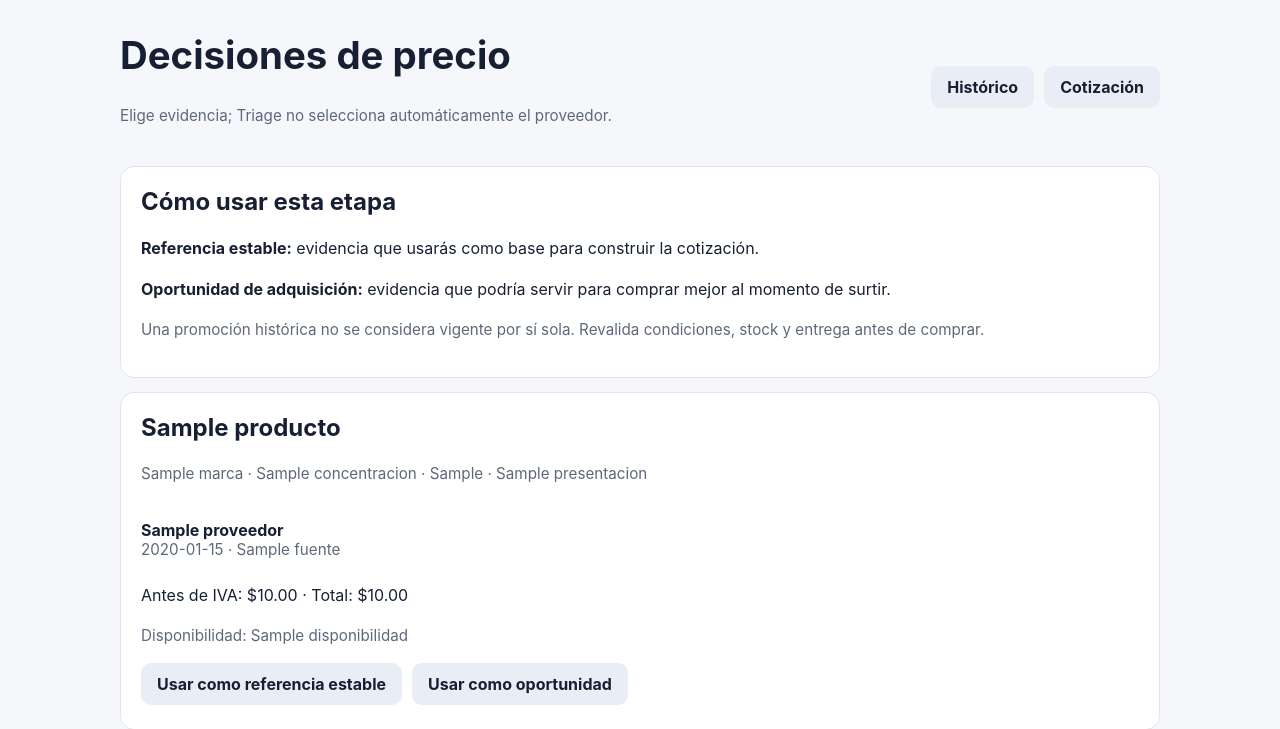
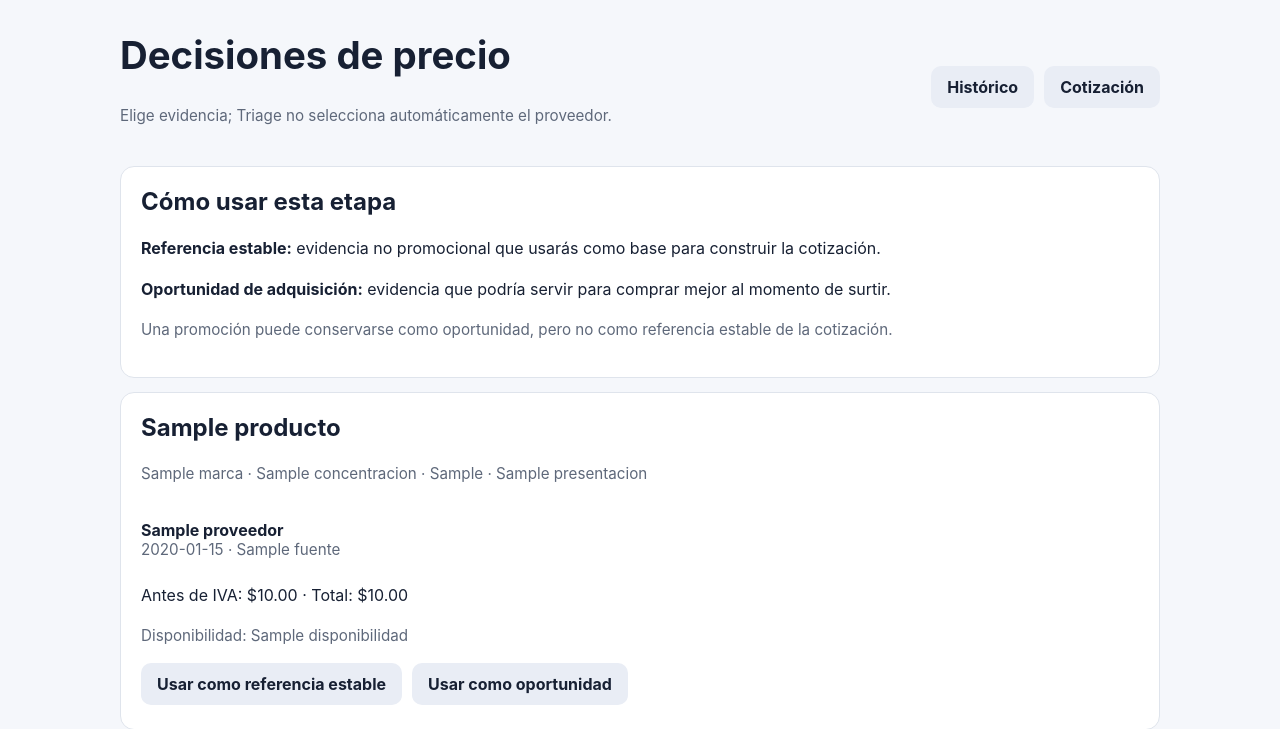
Before and after one commit to veracruzanisima-ti/sistema-triage-v2, a FastAPI app: template src/triage/templates/historico/decisiones.html in a window 1280 px wide. Shown: the part 65-794 px from the top of the page. Run offline with FastAPI, Linux system fonts and the light colour scheme; the template is opened without the code that fills it: most values are stand-ins (such as "Sample title", 1, 10 or a date in 2020); parts of the project's set-up code (start-up, migrations or seed data) failed here and were passed over.

Commit message:
fix: separar promociones en decisiones avanzadas

```diff
--- a/src/triage/templates/historico/decisiones.html
+++ b/src/triage/templates/historico/decisiones.html
@@ -18,9 +18,9 @@
 
 <section class="tarjeta">
   <h2>Cómo usar esta etapa</h2>
-  <p><strong>Referencia estable:</strong> evidencia que usarás como base para construir la cotización.</p>
+  <p><strong>Referencia estable:</strong> evidencia no promocional que usarás como base para construir la cotización.</p>
   <p><strong>Oportunidad de adquisición:</strong> evidencia que podría servir para comprar mejor al momento de surtir.</p>
-  <p class="ayuda">Una promoción histórica no se considera vigente por sí sola. Revalida condiciones, stock y entrega antes de comprar.</p>
+  <p class="ayuda">Una promoción puede conservarse como oportunidad, pero no como referencia estable de la cotización.</p>
 </section>
 
 {% if productos %}
@@ -64,19 +64,21 @@
               {% if observacion.precio_total is not none %} · Total: ${{ "%.2f"|format(observacion.precio_total) }}{% endif %}
             </p>
             {% if observacion.disponibilidad %}<p class="ayuda">Disponibilidad: {{ observacion.disponibilidad }}</p>{% endif %}
-            {% if observacion.es_promocion and seleccion and seleccion.referencia_estable_id == observacion.id %}
-              <p class="aviso">Esta referencia estable proviene de una promoción. Confirma que sigue siendo adecuada como base.</p>
+            {% if observacion.es_promocion %}
+              <p class="aviso">Esta observación queda disponible como oportunidad de adquisición, no como referencia estable.</p>
             {% endif %}
             {% if seleccion and seleccion.oportunidad_adquisicion_id == observacion.id and observacion.entrega_viable is sameas false %}
               <p class="aviso">La entrega fue registrada como no viable. Revisa esta oportunidad antes de surtir.</p>
             {% endif %}
             <div class="grupo-botones">
+              {% if not observacion.es_promocion %}
                 <form method="post" action="/cotizaciones/{{ cotizacion.id }}/decisiones-precio/{{ producto.partida.id }}">
                   <input type="hidden" name="csrf_token" value="{{ csrf_token }}">
                   <input type="hidden" name="rol" value="{{ roles.REFERENCIA_ESTABLE.value }}">
                   <input type="hidden" name="observacion_id" value="{{ observacion.id }}">
                   <button class="boton boton-secundario" type="submit">Usar como referencia estable</button>
                 </form>
+              {% endif %}
               <form method="post" action="/cotizaciones/{{ cotizacion.id }}/decisiones-precio/{{ producto.partida.id }}">
                 <input type="hidden" name="csrf_token" value="{{ csrf_token }}">
                 <input type="hidden" name="rol" value="{{ roles.OPORTUNIDAD_ADQUISICION.value }}">
```
Lines whose indentation alone changed are shown as unchanged.
